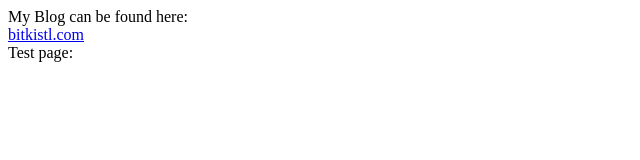
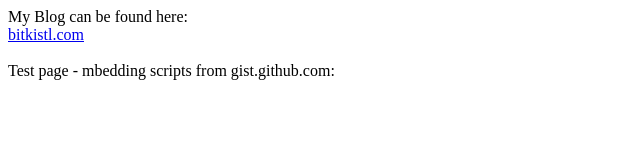
Before and after one commit to pebauer68/pebauer68.github.io, a plain HTML site: page index.html in a window 1280 px wide. Shown: the whole page, without its empty margins (0-640 px from the left). Drawn offline with Linux system fonts and the light colour scheme.

Commit message:
Update index.html

```diff
--- a/index.html
+++ b/index.html
@@ -6,7 +6,8 @@
   <body>
     My Blog can be found here:<br>
     <a href="https://www.bitkistl.com/">bitkistl.com</a><br>
-   Test page:
+   <br>
+   Test page - mbedding scripts from gist.github.com:
    <script src="https://gist.github.com/pebauer68/57da138cfe28f6a3a9101e453acdf573.js"></script>
 <!--
    // <script src="https://pebauer68.github.io/hello1.js"></script>
```
